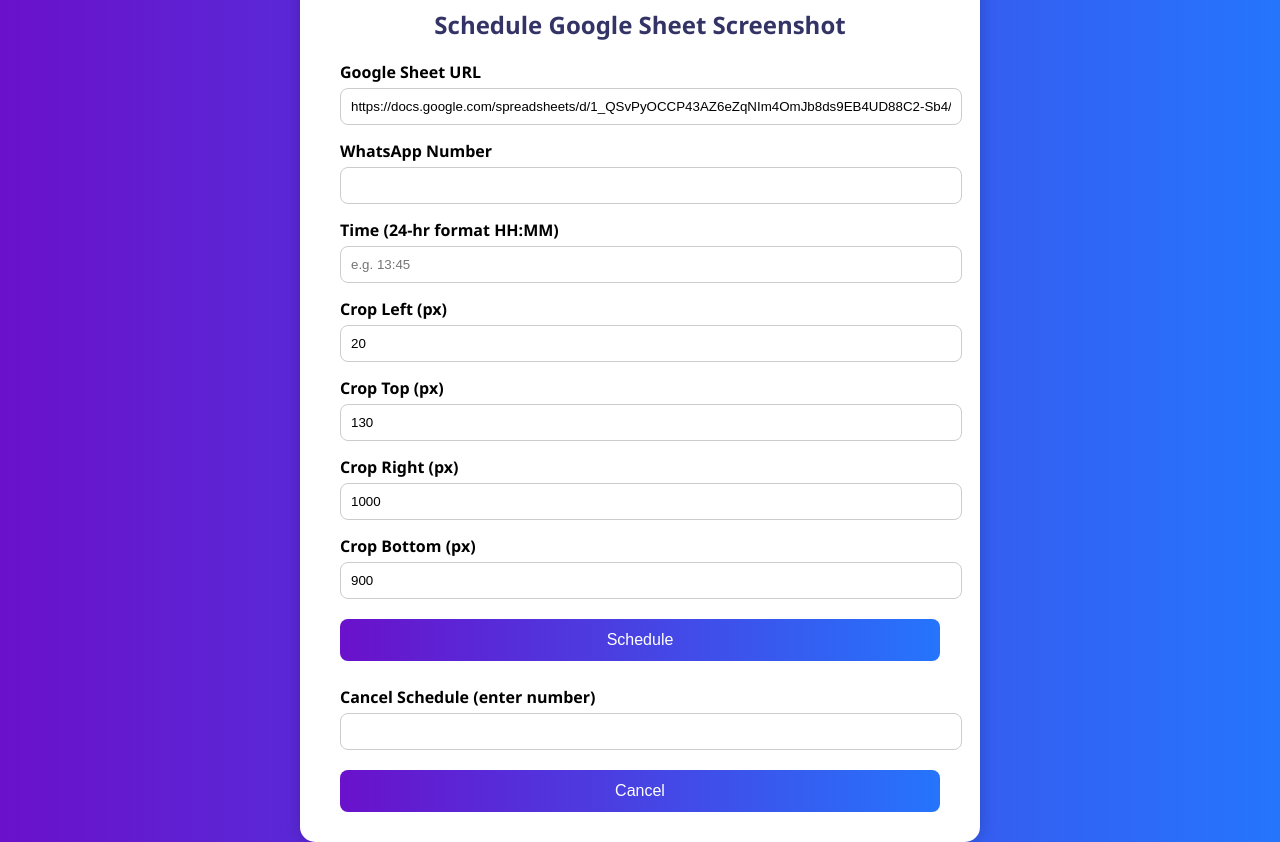
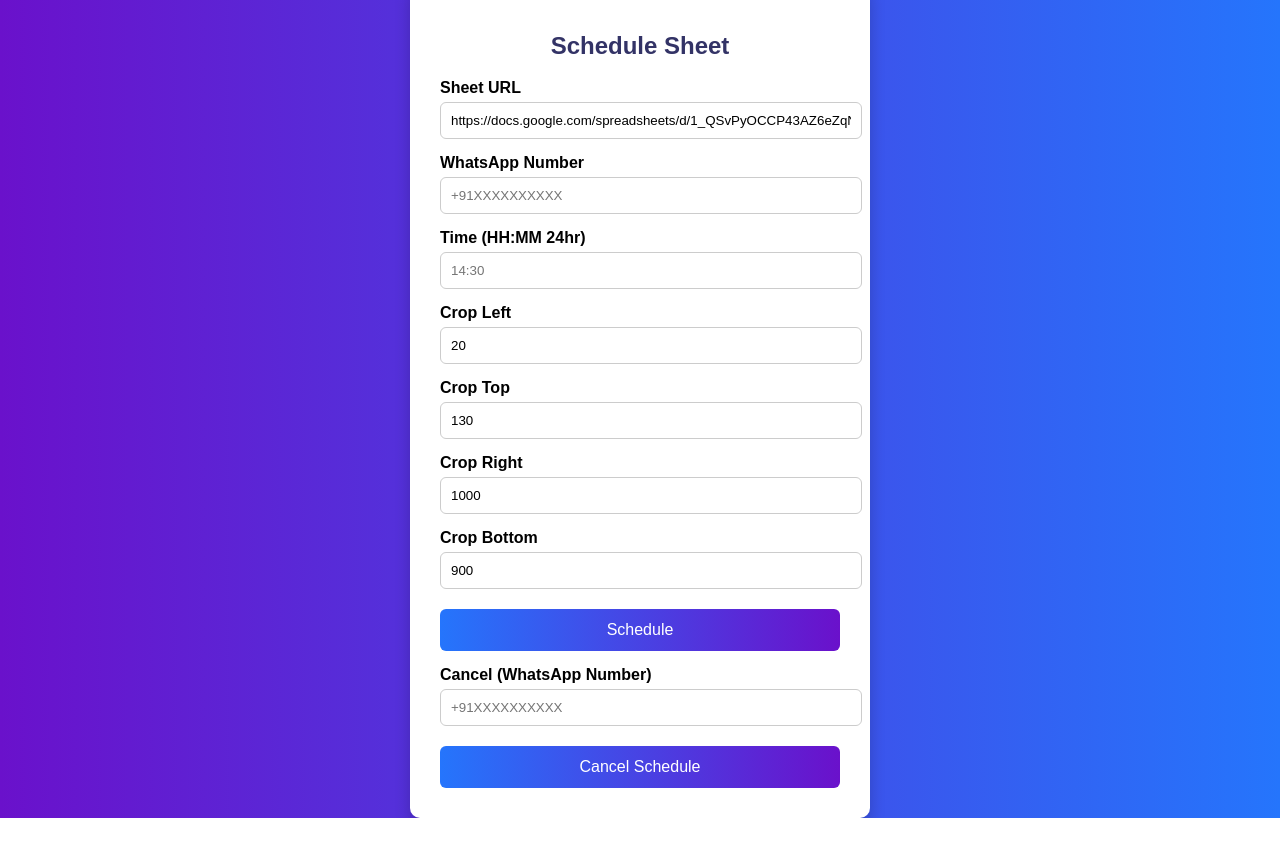
Before and after one commit to kraken3743/sheet-to-whatsapp, a Flask app: page / in a window 1280 px wide. After the commit the page ends 818 px from the top, so only its background shows below. Run offline with Flask 3, Linux system fonts and the light colour scheme.

Commit message:
Fix code

```diff
--- a/app.py
+++ b/app.py
@@ -1,5 +1,5 @@
 from flask import Flask, request, render_template
-from scheduler import schedule_user, cancel_user, run_loop
+from scheduler import schedule_user, cancel_user, run_scheduler_loop
 import threading
 import os
 
@@ -15,8 +15,7 @@ def register():
         data = request.form
         sheet_url = data['sheet_url']
         number = data['whatsapp_number']
-        time_str = data['time'].strip()
-
+        schedule_time = data['time']
         crop_box = (
             int(data['crop_left']),
             int(data['crop_top']),
@@ -24,8 +23,8 @@ def register():
             int(data['crop_bottom'])
         )
 
-        print(f"[REGISTER] {number} for {time_str} | Crop: {crop_box}")
-        schedule_user(sheet_url, number, time_str, crop_box)
+        print(f"[REGISTER] Scheduling {number} at {schedule_time}")
+        schedule_user(sheet_url, number, schedule_time, crop_box)
         return "Scheduled successfully!"
     except Exception as e:
         print(f"[ERROR] in /register: {e}")
@@ -42,6 +41,5 @@ def cancel():
         return "Failed to cancel.", 500
 
 if __name__ == '__main__':
-    threading.Thread(target=run_loop, daemon=True).start()
-    port = int(os.environ.get("PORT", 8080))
-    app.run(host='0.0.0.0', port=port)
+    threading.Thread(target=run_scheduler_loop, daemon=True).start()
+    app.run(host='0.0.0.0', port=8080)
--- a/scheduler.py
+++ b/scheduler.py
@@ -1,40 +1,34 @@
-import threading
 import time
 from datetime import datetime
 from screenshot import take_screenshot
 from whatsapp import send_whatsapp_image
 
-lock = threading.Lock()
 users = {}
 
 def schedule_user(sheet_url, number, time_str, crop_box):
-    with lock:
-        users[number] = {
-            "sheet_url": sheet_url,
-            "time": time_str,
-            "crop_box": crop_box,
-            "sent": False
-        }
-        print(f"[SCHEDULE] {number} at {time_str}")
+    users[number] = {
+        "sheet_url": sheet_url,
+        "time": time_str,
+        "crop_box": crop_box,
+        "sent": False
+    }
 
 def cancel_user(number):
-    with lock:
-        if number in users:
-            del users[number]
-            print(f"[CANCEL] Schedule cancelled for {number}")
+    if number in users:
+        del users[number]
+        print(f"[CANCEL] Canceled schedule for {number}")
 
-def run_loop():
+def run_scheduler_loop():
     print("[SCHEDULER] Loop started")
     while True:
         now = datetime.now().strftime("%H:%M")
-        with lock:
-            for number, config in list(users.items()):
-                if not config["sent"] and now == config["time"]:
-                    print(f"[SEND] Sending to {number} at {now}")
-                    try:
-                        img_path = take_screenshot(config["sheet_url"], config["crop_box"])
-                        send_whatsapp_image(number, img_path)
-                        config["sent"] = True
-                    except Exception as e:
-                        print(f"[ERROR] Failed for {number}: {e}")
+        for number, config in list(users.items()):
+            if not config["sent"] and now == config["time"]:
+                print(f"[SCHEDULER] Sending to {number} at {now}")
+                try:
+                    path = take_screenshot(config["sheet_url"], config["crop_box"])
+                    send_whatsapp_image(number, path)
+                    config["sent"] = True
+                except Exception as e:
+                    print(f"[ERROR] Failed for {number}: {e}")
         time.sleep(1)
--- a/templates/index.html
+++ b/templates/index.html
@@ -1,91 +1,95 @@
 <!DOCTYPE html>
 <html lang="en">
 <head>
-  <meta charset="UTF-8">
+  <meta charset="UTF-8" />
   <title>Schedule Sheet to WhatsApp</title>
-  <meta name="viewport" content="width=device-width, initial-scale=1">
   <style>
     body {
-      font-family: 'Segoe UI', sans-serif;
-      margin: 0;
-      padding: 0;
       background: linear-gradient(to right, #6a11cb, #2575fc);
+      font-family: Arial, sans-serif;
       display: flex;
       justify-content: center;
       align-items: center;
       height: 100vh;
+      margin: 0;
     }
+
     .container {
       background: white;
-      padding: 30px 40px;
-      border-radius: 15px;
-      box-shadow: 0 0 15px rgba(0,0,0,0.2);
-      max-width: 600px;
-      width: 100%;
+      padding: 30px;
+      border-radius: 10px;
+      box-shadow: 0 8px 16px rgba(0, 0, 0, 0.2);
+      width: 400px;
     }
+
     h2 {
       text-align: center;
       color: #333366;
     }
+
     label {
-      font-weight: bold;
       display: block;
       margin-top: 15px;
+      font-weight: bold;
     }
+
     input {
       width: 100%;
       padding: 10px;
-      border-radius: 8px;
+      margin-top: 5px;
       border: 1px solid #ccc;
-      margin-top: 5px;
+      border-radius: 6px;
     }
+
     button {
       margin-top: 20px;
       width: 100%;
       padding: 12px;
-      background: linear-gradient(90deg, #6a11cb, #2575fc);
+      background: linear-gradient(to right, #2575fc, #6a11cb);
+      color: white;
       border: none;
-      border-radius: 8px;
-      color: white;
-      font-size: 1em;
+      border-radius: 6px;
+      font-size: 16px;
       cursor: pointer;
     }
+
     button:hover {
-      background: linear-gradient(90deg, #5e0ecb, #1f63f2);
+      opacity: 0.9;
     }
   </style>
 </head>
 <body>
   <div class="container">
-    <h2>Schedule Google Sheet Screenshot</h2>
+    <h2>Schedule Sheet</h2>
     <form method="POST" action="/register">
-      <label>Google Sheet URL</label>
-      <input type="text" name="sheet_url" required value="https://docs.google.com/spreadsheets/d/1_QSvPyOCCP43AZ6eZqNIm4OmJb8ds9EB4UD88C2-Sb4/edit?gid=909429816#gid=909429816">
+      <label>Sheet URL</label>
+      <input type="text" name="sheet_url" required
+        value="https://docs.google.com/spreadsheets/d/1_QSvPyOCCP43AZ6eZqNIm4OmJb8ds9EB4UD88C2-Sb4/edit?gid=909429816#gid=909429816">
 
       <label>WhatsApp Number</label>
-      <input type="text" name="whatsapp_number" required>
+      <input type="text" name="whatsapp_number" required placeholder="+91XXXXXXXXXX">
 
-      <label>Time (24-hr format HH:MM)</label>
-      <input type="text" name="time" required placeholder="e.g. 13:45">
+      <label>Time (HH:MM 24hr)</label>
+      <input type="text" name="time" required placeholder="14:30">
 
-      <label>Crop Left (px)</label>
+      <label>Crop Left</label>
       <input type="number" name="crop_left" value="20">
 
-      <label>Crop Top (px)</label>
+      <label>Crop Top</label>
       <input type="number" name="crop_top" value="130">
 
-      <label>Crop Right (px)</label>
+      <label>Crop Right</label>
       <input type="number" name="crop_right" value="1000">
 
-      <label>Crop Bottom (px)</label>
+      <label>Crop Bottom</label>
       <input type="number" name="crop_bottom" value="900">
 
       <button type="submit">Schedule</button>
     </form>
     <form method="POST" action="/cancel">
-      <label style="margin-top:25px;">Cancel Schedule (enter number)</label>
-      <input type="text" name="whatsapp_number" required>
-      <button type="submit">Cancel</button>
+      <label>Cancel (WhatsApp Number)</label>
+      <input type="text" name="whatsapp_number" required placeholder="+91XXXXXXXXXX">
+      <button type="submit">Cancel Schedule</button>
     </form>
   </div>
 </body>
```
Also changed, not shown: screenshot.py (+5 -11 lines), whatsapp.py (+10 -10 lines).
